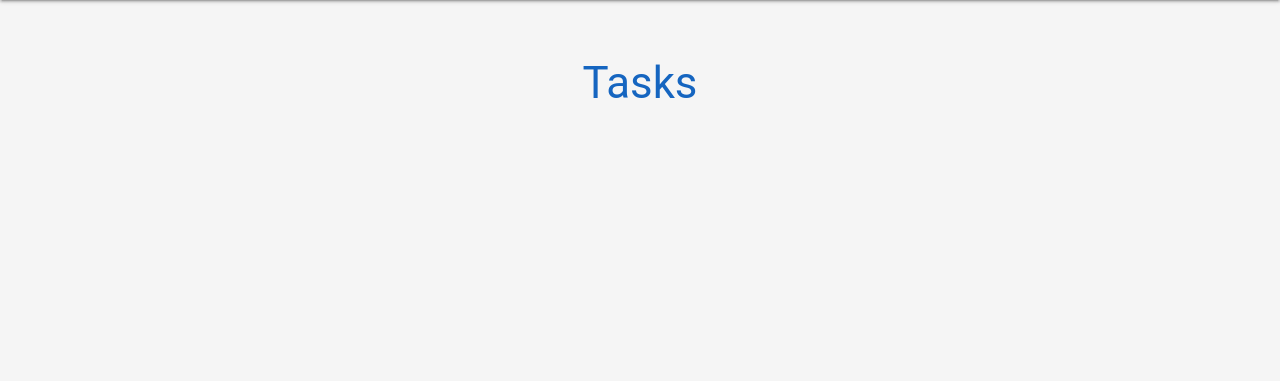
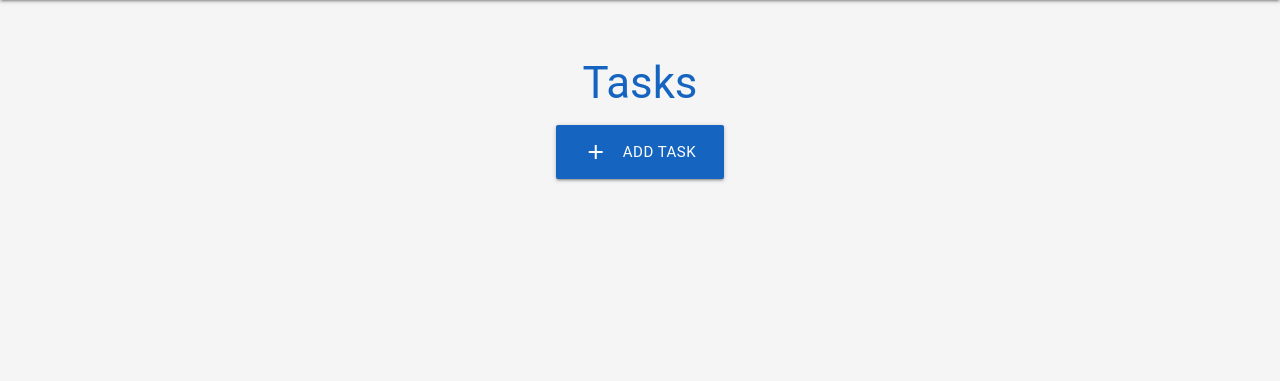
Before and after one commit to yosephdev/flow-track, a Python web app: template taskmanager/templates/tasks.html in a window 1280 px wide. Shown: the part 64-445 px from the top of the page. Run offline with Jinja, Linux system fonts and the light colour scheme; the template is opened without the code that fills it, so the values that code supplies are empty.

Commit message:
feat: Add button to add tasks

```diff
--- a/taskmanager/templates/tasks.html
+++ b/taskmanager/templates/tasks.html
@@ -4,4 +4,13 @@
 <div class="container">
   <h3 class="blue-text text-darken-3 center-align">Tasks</h3>
 
+  <div class="row">
+    <div class="col s12 center-align">
+      <a href="{{ url_for('add_task') }}" class="btn-large blue darken-3 waves-effect waves-light">
+        <i class="material-icons left">add</i>
+        Add Task
+      </a>
+    </div>
+  </div>
+
 {% endblock %}
```
